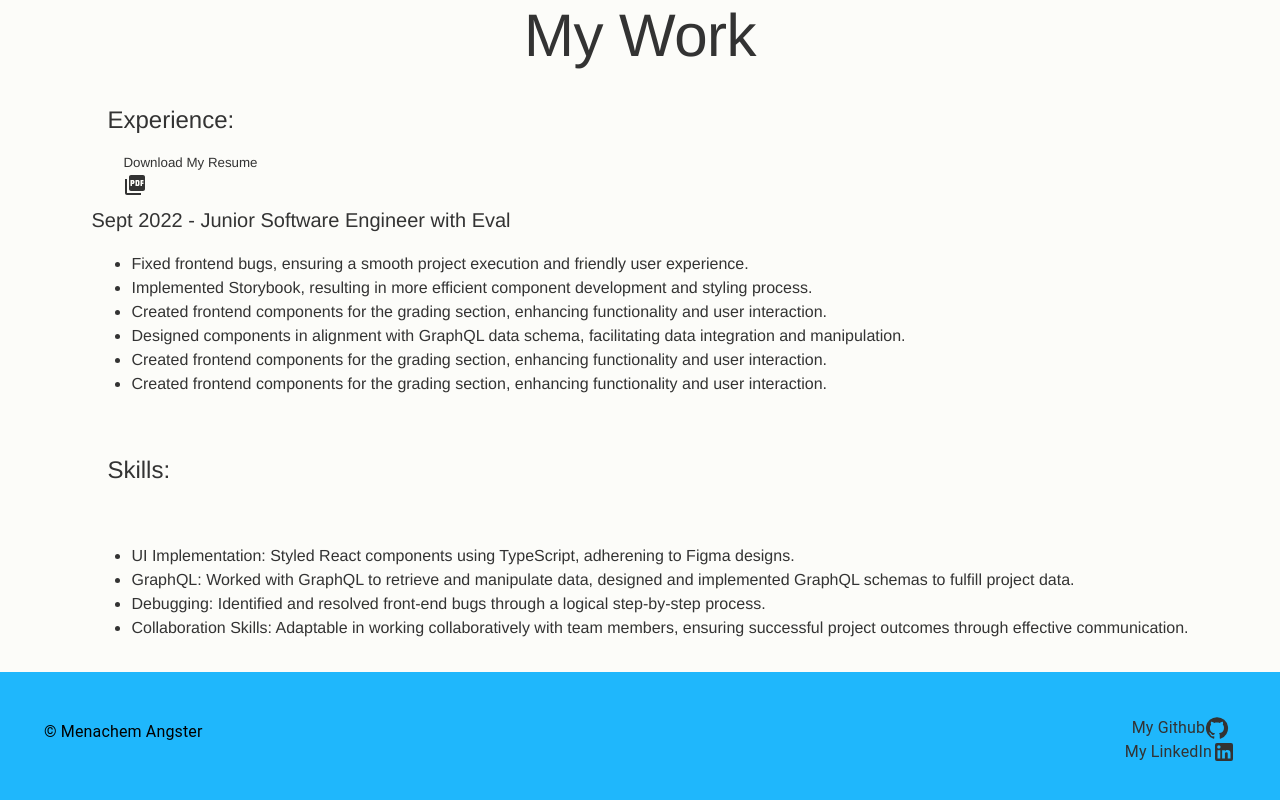
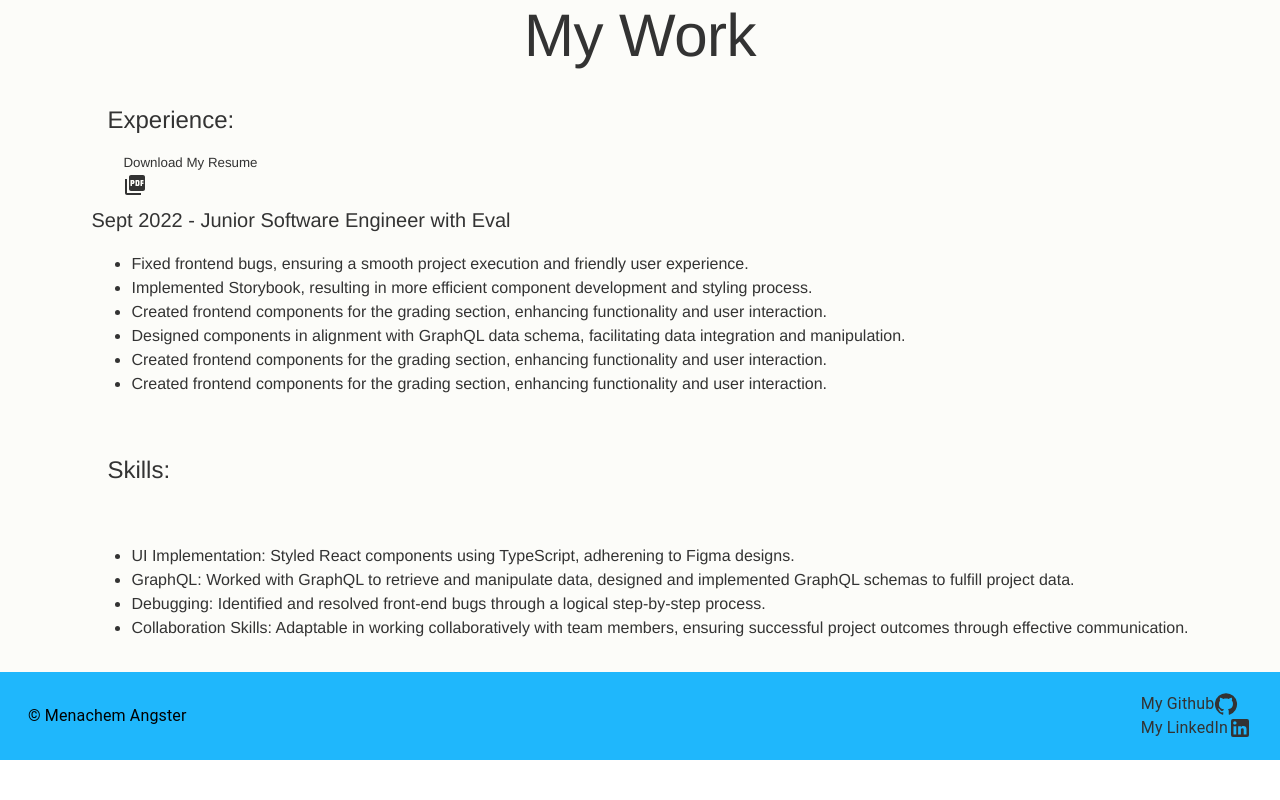
Before and after one commit to Angster770/DeveloperPortfolio, a React (Create React App) app: page / in a window 1280 px wide. Shown: the part 1374-2174 px from the top of the page. After the commit the page ends 2134 px from the top, so only its background shows below. Built offline with nearby package versions, Linux system fonts and the light colour scheme; a web font is replaced by a local one.

Commit message:
footer modification

```diff
--- a/src/Footer/Footer.tsx
+++ b/src/Footer/Footer.tsx
@@ -41,18 +41,18 @@ export const Footer = () => {
           position: "relative",
           bottom: "0",
           width: "100%",
-          height: "2.5rem",
+          height: "1.5rem",
           backgroundColor: "#1FB7FC",
           display: "flex",
           flexDirection: "row",
-          padding: "3rem",
+          padding: "2rem",
           justifyContent: "space-between",
         }}
       >
         <Typography align="center">
           <span>&#169;</span> Menachem Angster
         </Typography>
-        <div style={{ display: "flex", flexDirection: "column", alignItems: "center", justifyContent: "center" }}>
+        <div style={{ display: "flex", flexDirection: "column", alignItems: "left", justifyContent: "center" }}>
           <a
             href="https://github.com/Angster770/DeveloperPortfolio"
             target="_blank"
@@ -64,7 +64,7 @@ export const Footer = () => {
               align="center"
               variant="body1"
             >
-              <Typography style={{ color: "#333333" }} align="center" variant="body1">
+              <Typography style={{ color: "#333333" }} align="left" variant="body1">
                 My Github
               </Typography>
               <GitHubIcon style={{ color: "inherit" }} />
```
